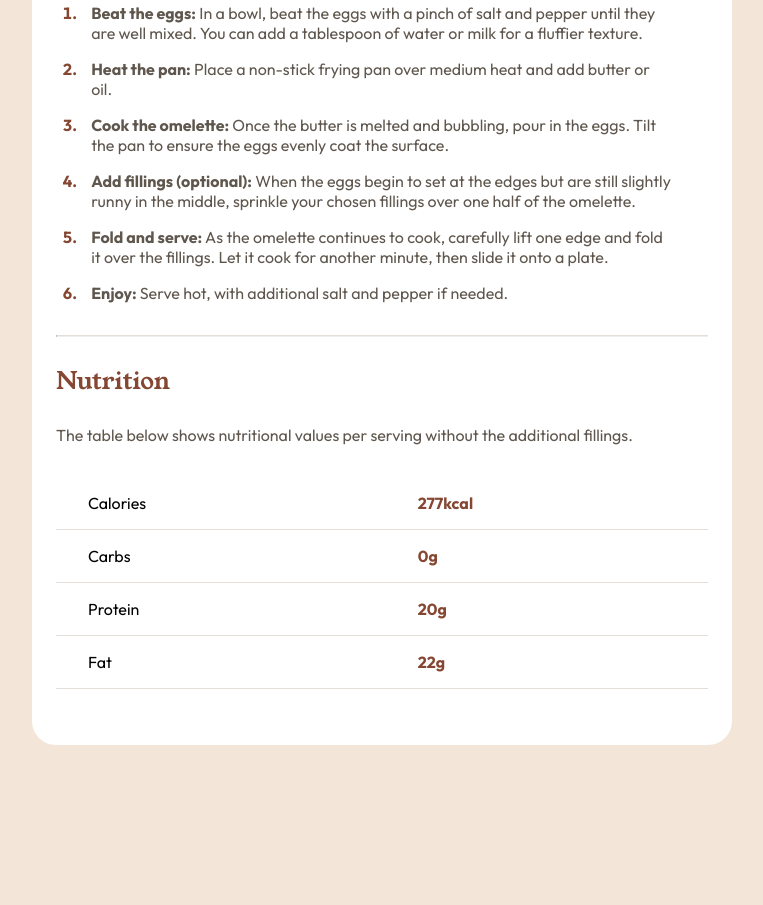
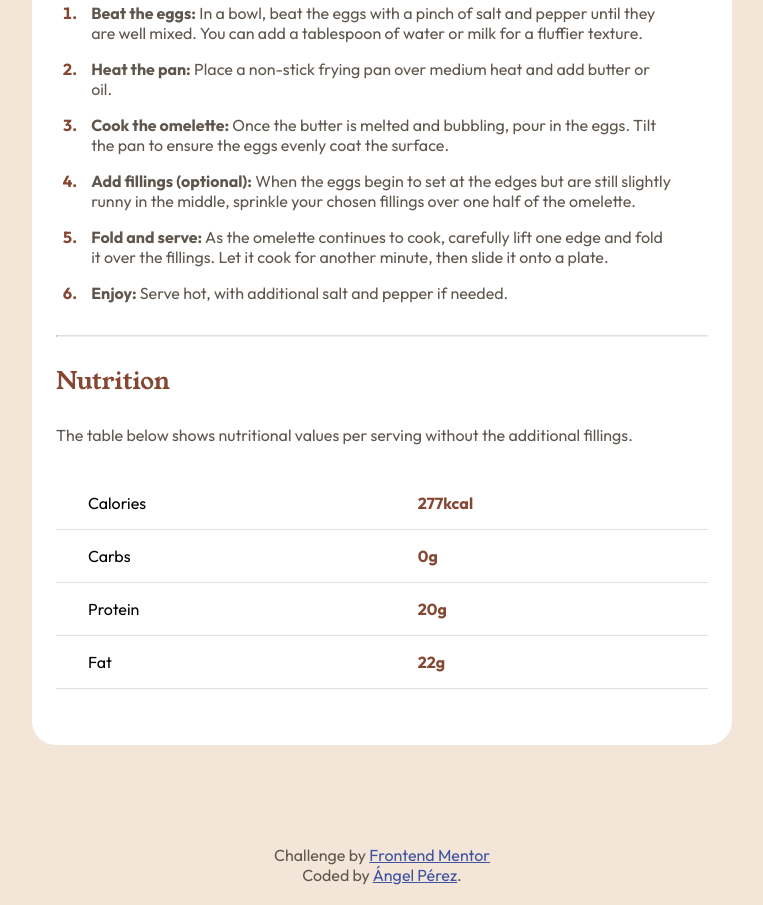
Before and after one commit to Titodelux/RecipePage-FM, a plain HTML site: page index.html in a window 1280 px wide. Shown: the part 1152-2057 px from the top of the page, without its empty margins (258-1021 px from the left). Before the commit the page ends 1977 px from the top, so only its background shows below. Drawn offline with Linux system fonts and the light colour scheme.

Commit message:
feat: attributions created

```diff
--- a/index.css
+++ b/index.css
@@ -98,7 +98,6 @@ table b{
     margin: auto;
     display: flex;
     flex-direction: column;
-    border-radius: 1.5rem;
     background-color: var(--white-color3);
 }
 
@@ -109,9 +108,24 @@ table b{
     background-color: var(--lighted-color2);
 }
 
+.attribution {
+    min-height: 5rem;
+    display: flex;
+    flex-direction: column;
+    align-items: center;
+    justify-content: center;
+    color: var(--dark-color8);
+    font-size: 16px;
+  }
+
+.attribution a {
+    color: hsl(228, 45%, 44%);
+}
+
 @media (min-width: 700px) {
     .container_card {
         margin: 5rem auto;
+        border-radius: 1.5rem;
     }
     img {
         width: calc(100% - 3rem);
--- a/index.html
+++ b/index.html
@@ -9,19 +9,6 @@
   <link rel="icon" type="image/png" sizes="32x32" href="./assets/images/favicon-32x32.png">
 
   <title>Frontend Mentor | Recipe page</title>
-
-  <!-- Feel free to remove these styles or customise in your own stylesheet 👍 -->
-  <!-- <style>
-    .attribution {
-      font-size: 11px;
-      text-align: center;
-    }
-
-    .attribution a {
-      color: hsl(228, 45%, 44%);
-    }
-  </style> -->
-
   <link rel="stylesheet" href="index.css">
 </head>
 
@@ -94,10 +81,10 @@
     </main>
   </div>
 
-  <!-- <div class="attribution">
-    Challenge by <a href="https://www.frontendmentor.io?ref=challenge" target="_blank">Frontend Mentor</a>.
-    Coded by <a href="#">Your Name Here</a>.
-  </div> -->
+  <div class="attribution">
+    <p>Challenge by <a href="https://www.frontendmentor.io/challenges/recipe-page-KiTsR8QQKm" target="_blank" rel="noopener noreferrer">Frontend Mentor</a></p>
+    <p>Coded by <a href="https://www.frontendmentor.io/profile/Titodelux">Ángel Pérez</a>.</p>
+  </div>
 </body>
 
 </html>
```
